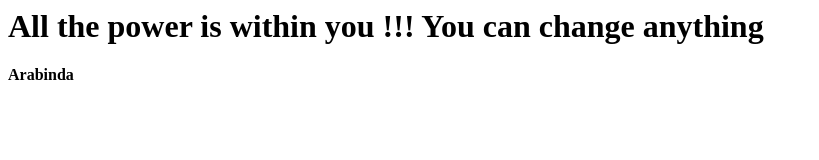
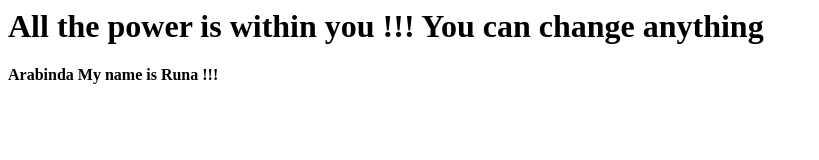
Before and after one commit to arabindamcs/aws-repo, a plain HTML site: page index.html in a window 1280 px wide. Shown: the whole page, without its empty margins (0-819 px from the left). Drawn offline with Linux system fonts and the light colour scheme.

Commit message:
Update index.html

```diff
--- a/index.html
+++ b/index.html
@@ -2,5 +2,6 @@
 <body>
 <h1> All the power is within you !!! You can change anything </h1>
 <b>Arabinda</b>
+  <b> My name is Runa !!! </b>
 </body>
 </html>
```
